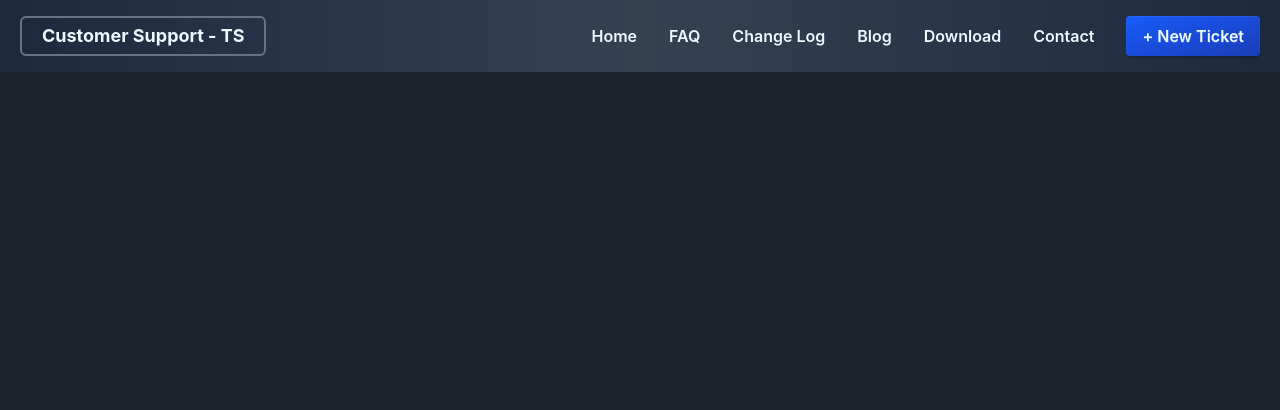
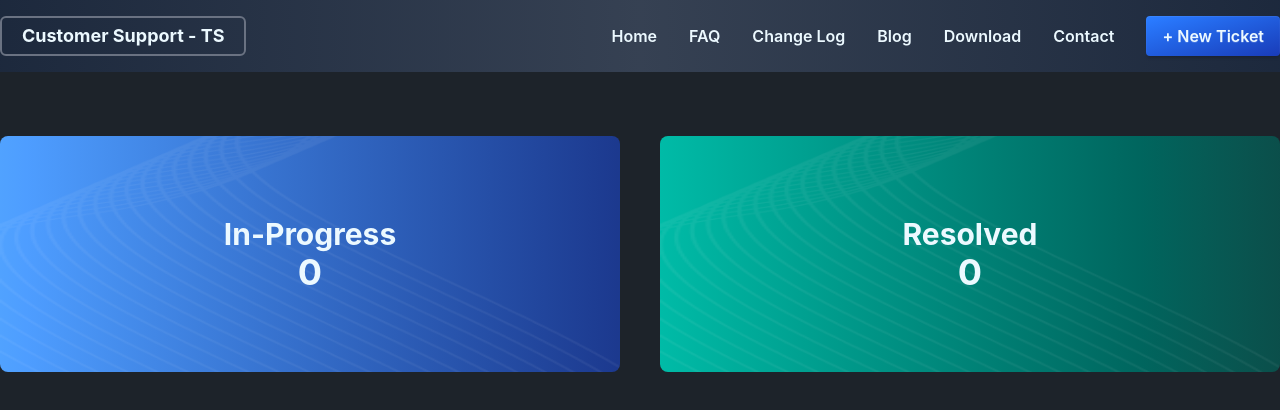
Before and after one commit to asm-saim/customer-support-zone, a React (Vite) app: page / in a window 1280 px wide. Shown: the top 410 px of the page. Built offline with nearby package versions, Linux system fonts and the light colour scheme.

Commit message:
banner section added

```diff
--- a/src/App.jsx
+++ b/src/App.jsx
@@ -1,4 +1,5 @@
 import './App.css'
+import BannerSection from './components/BannerSection/BannerSection'
 import Navbar from './components/Navbar/Navbar'
 
 function App() {
@@ -6,6 +7,7 @@ function App() {
   return (
     <>
     <Navbar></Navbar>
+    <BannerSection></BannerSection>
     </>
   )
 }
--- /dev/null
+++ b/src/components/BannerSection/BannerSection.jsx
@@ -0,0 +1,31 @@
+import bg from '../../assets/vector1.png'
+
+const BannerSection = () => {
+    return (
+        <div className="max-w-7xl mx-auto grid grid-cols-2 gap-10 my-16">
+            <div className="relative overflow-hidden text-center py-20 rounded-lg font-bold text-3xl bg-linear-to-r from-blue-400 to-blue-900">
+                <div className="absolute inset-0 opacity-50 pointer-events-none"
+                    style={{ backgroundImage: `url(${bg})`, backgroundSize: '100% 100%' }} />
+                <div className="relative z-10">
+                    <h2 className="text-3xl">In-Progress</h2>
+                    <p className="text-4xl">0</p>
+                </div>
+            </div>
+
+
+            <div className="relative overflow-hidden text-center py-20 rounded-lg
+bg-linear-to-r from-teal-500 to-teal-900 font-bold">
+                <div
+                    className="absolute inset-0 opacity-50 pointer-events-none"
+                    style={{ backgroundImage: `url(${bg})`, backgroundSize: '100% 100%' }}
+                />
+                <div className="relative z-10">
+                    <h2 className="text-3xl">Resolved</h2>
+                    <p className="text-4xl">0</p>
+                </div>
+            </div>
+        </div>
+    );
+};
+
+export default BannerSection;
--- a/src/components/Navbar/Navbar.jsx
+++ b/src/components/Navbar/Navbar.jsx
@@ -1,7 +1,7 @@
 const Navbar = () => {
     return (
-        <div className="bg-gradient-to-r from-slate-800 via-gray-700 to-slate-800">
-            <div className="max-w-7xl mx-auto flex justify-between items-center py-4 px-5 ">
+        <div className="bg-linear-to-r from-slate-800 via-gray-700 to-slate-800">
+            <div className="max-w-7xl mx-auto flex justify-between items-center py-4 ">
                 <div className=" border-2 border-gray-500 px-5 py-1 rounded-md text-lg font-bold">
                     <h2>Customer Support - TS</h2>
                 </div>
@@ -14,7 +14,7 @@ const Navbar = () => {
                         <li><a href="">Blog</a></li>
                         <li><a href="">Download</a></li>
                         <li><a href="">Contact</a></li>
-                        <button className="border-none btn bg-linear-to-br from-blue-600 to-blue-800 text-base">+ New Ticket</button>
+                        <button className="border-none btn bg-linear-to-br from-blue-500 to-blue-800 text-base">+ New Ticket</button>
                     </ul>
 
 
```
Also changed, not shown: src/assets/vector1.png (added), src/assets/vector2.png (added).
